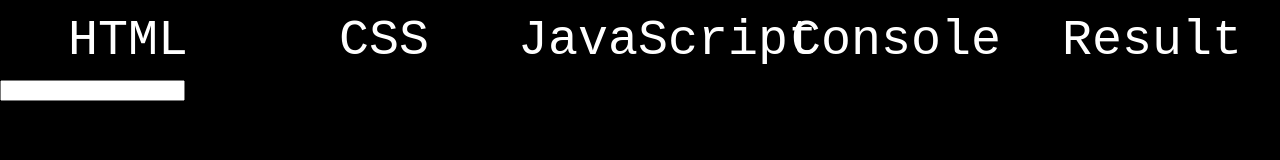
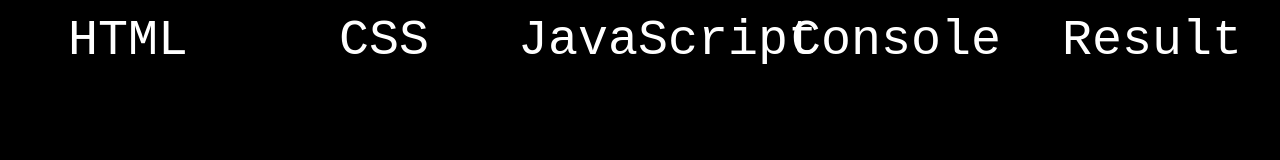
Before and after one commit to jbxghexkojdv/messwithjs, a plain HTML site: page index.html in a window 1280 px wide. Drawn offline with Linux system fonts and the light colour scheme.

Commit message:
no more input box

```diff
--- a/style.css
+++ b/style.css
@@ -1,6 +1,12 @@
 body
 {
   background-color: black;
+}
+
+input
+{
+  position: absolute;
+  top: -100000000000000000000%;
 }
 
 button
```
